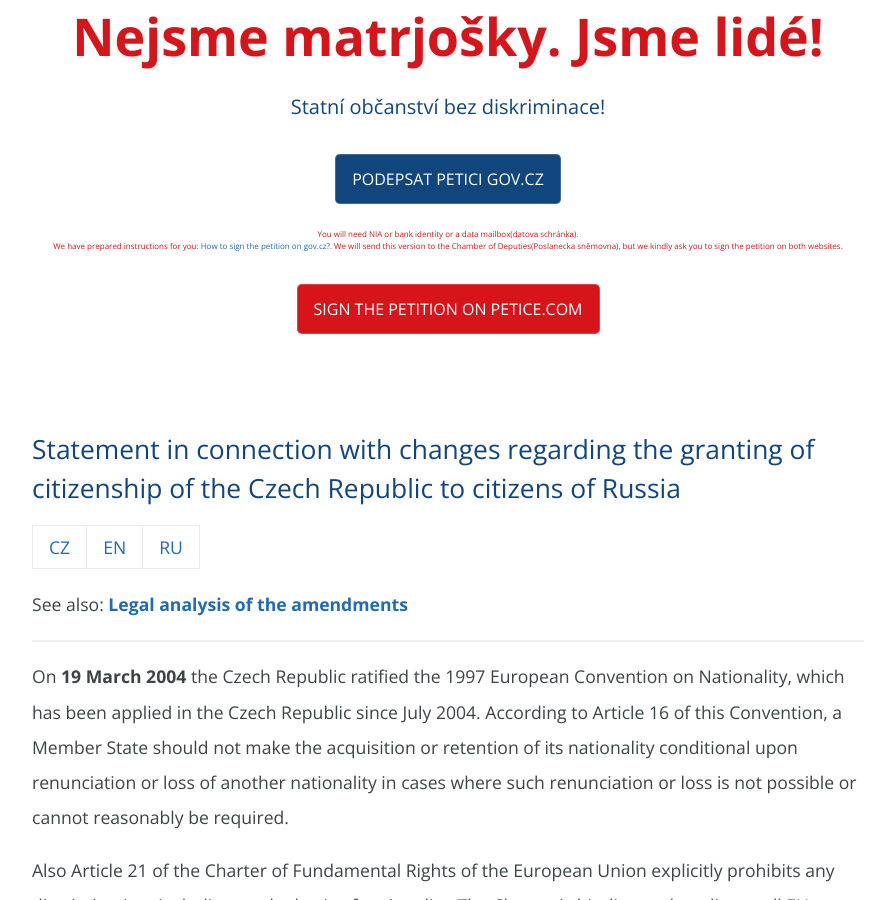
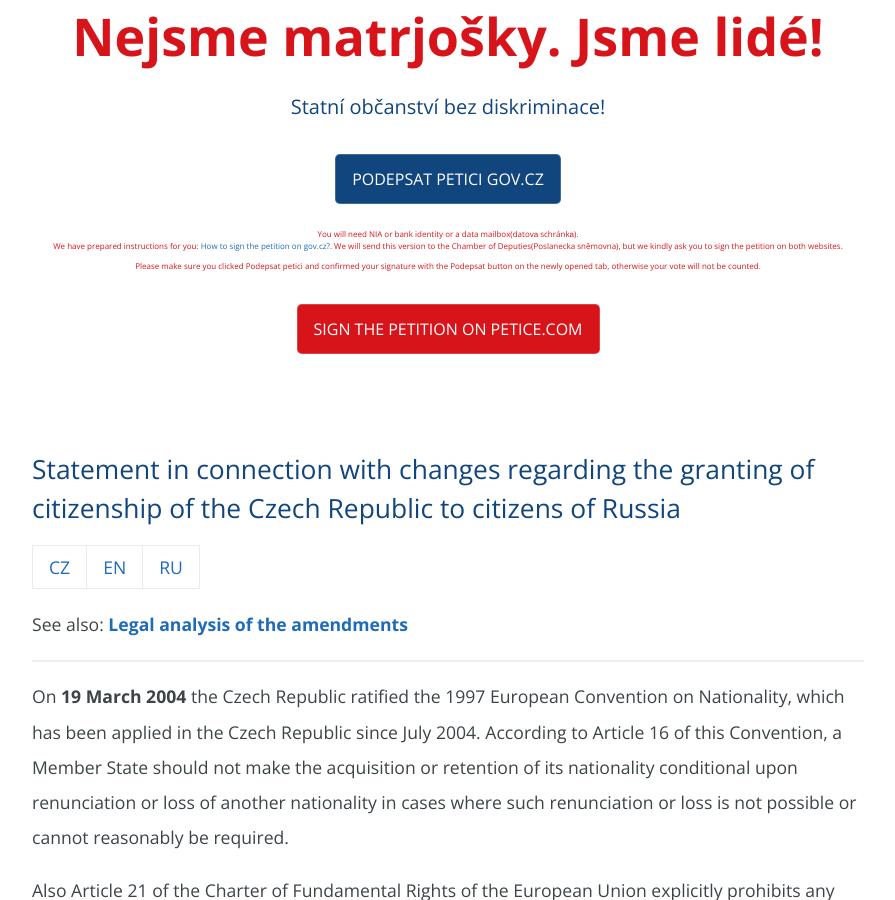
Before and after one commit to thewulf7/jsmelide, a Jekyll site: the page built from index_en.md, in a window 1280 px wide and 900 px high, scrolled down 331 px. Shown: the whole window, without its empty margins (192-1087 px from the left). Built offline with Jekyll 4.4.1, drawn with Linux system fonts in a browser that asks for light colours; comment, search, counter and statistics services are not loaded; our own code applies the rules of GitHub Pages for plain Markdown files; some of the changed text lies outside the part shown.

Commit message:
Additional hint about sign confirmation (EN)

```diff
--- a/_includes/header_en.html
+++ b/_includes/header_en.html
@@ -1,6 +1,7 @@
 {% if site.show_sign_petition_gov %}
 {% include header-custom.html %}
 <p style="font-size: 0.5em;">You will need NIA or bank identity or a data mailbox(datovа schránkа). <br/> We have prepared instructions for you: <a href="govcz.html#content">How to sign the petition on gov.cz?</a>. We will send this version to the Chamber of Deputies(Poslanecka sněmovna), but we kindly ask you to sign the petition on both websites.</p>
+<p style="font-size: 0.5em;">Please make sure you clicked Podepsat petici and confirmed your signature with the Podepsat button on the newly opened tab, otherwise your vote will not be counted.</p>
 {% endif %}
 {% if site.show_sign_petition %}
 <br/>
```
